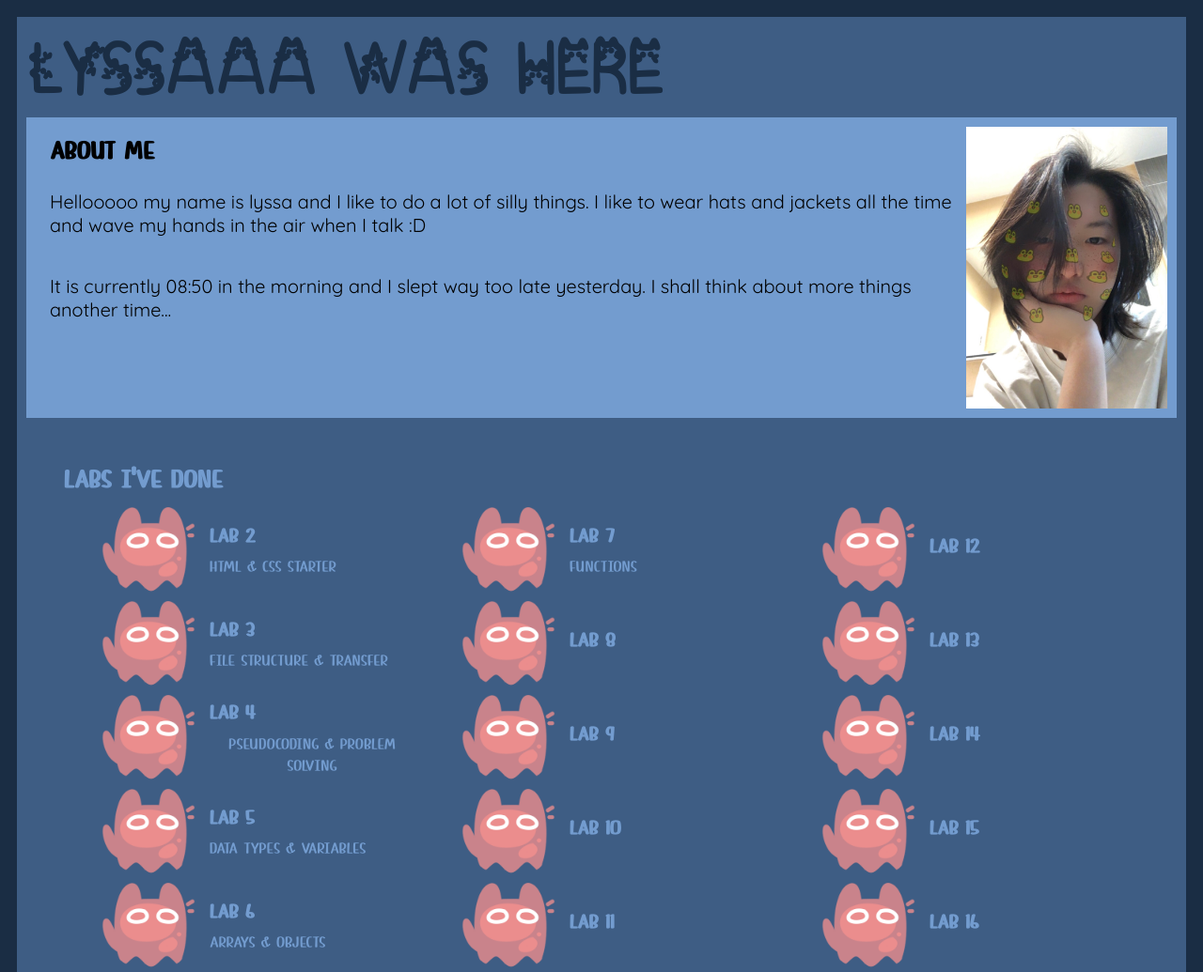
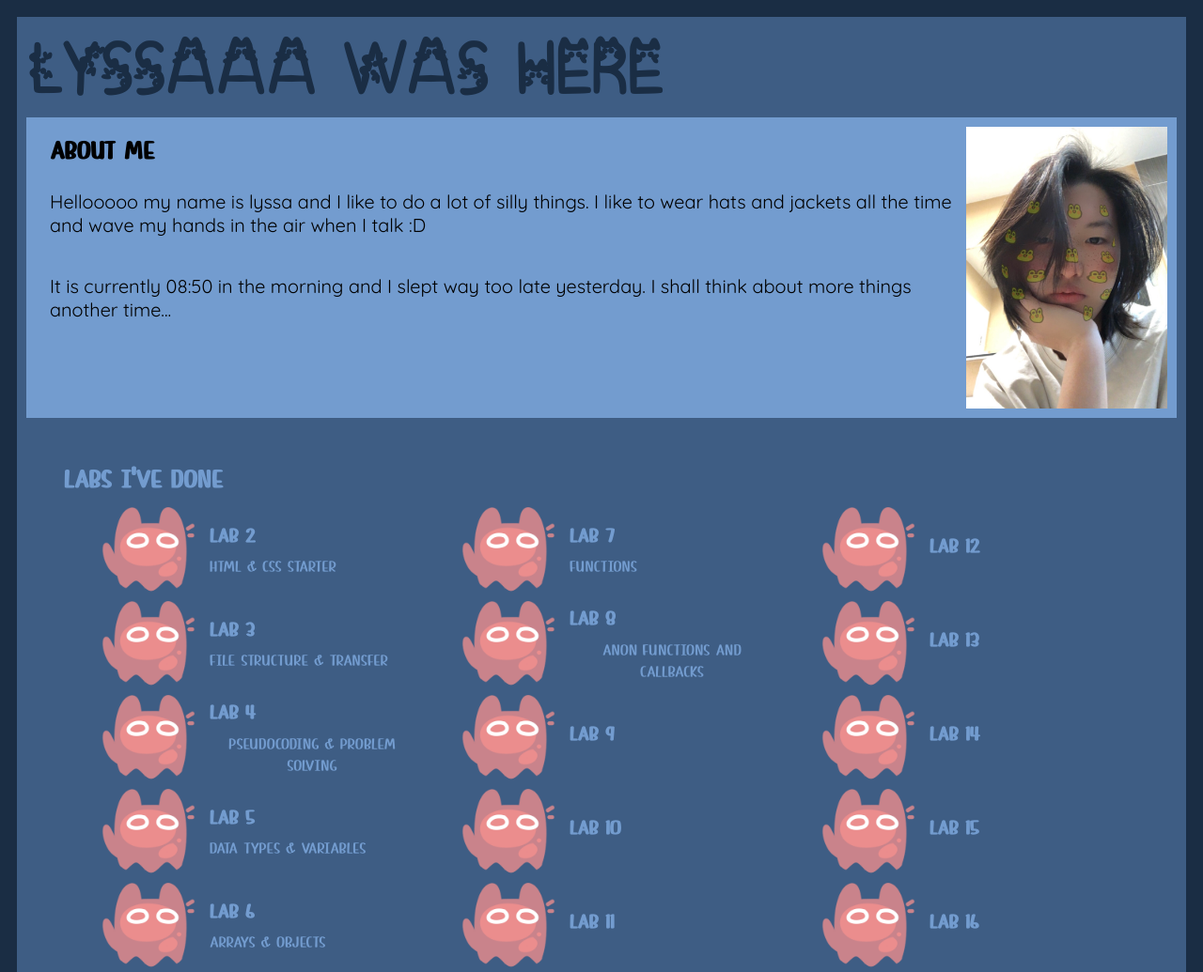
Before and after one commit to maozblan/art101, a plain HTML site: page index.html in a window 1280 px wide. Shown: the top 1035 px of the page at 94% size. Drawn offline with Linux system fonts and the light colour scheme.

Commit message:
forgot to update lab 8

```diff
--- a/index.html
+++ b/index.html
@@ -100,7 +100,7 @@
 							<img src="img/ghostCat_red.png"/>
 							<div class="text-box">
 								<h2>lab 8</h2>
-								<p></p>
+								<p>anon functions and callbacks</p>
 							</div>
 						</a>
 					</li>
```
